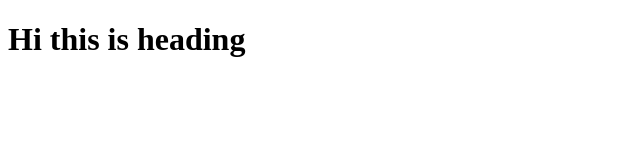
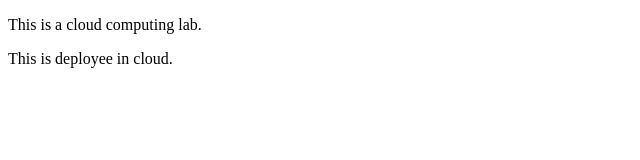
Before and after one commit to SARATH-ANSIL/SARATH-ANSIL.github.io, a plain HTML site: page index.html in a window 1280 px wide. Shown: the whole page, without its empty margins (0-640 px from the left). Drawn offline with Linux system fonts and the light colour scheme.

Commit message:
Update index.html

```diff
--- a/index.html
+++ b/index.html
@@ -1,8 +1,9 @@
 <!DOCTYPE html>
-<head>
+<html>
+<body>
 
-</head>
-<body>
-    <h1>Hi this is heading</h1>
+<p>This is a cloud computing lab.</p>
+<p>This is deployee in cloud.</p>
+
 </body>
 </html>
```
